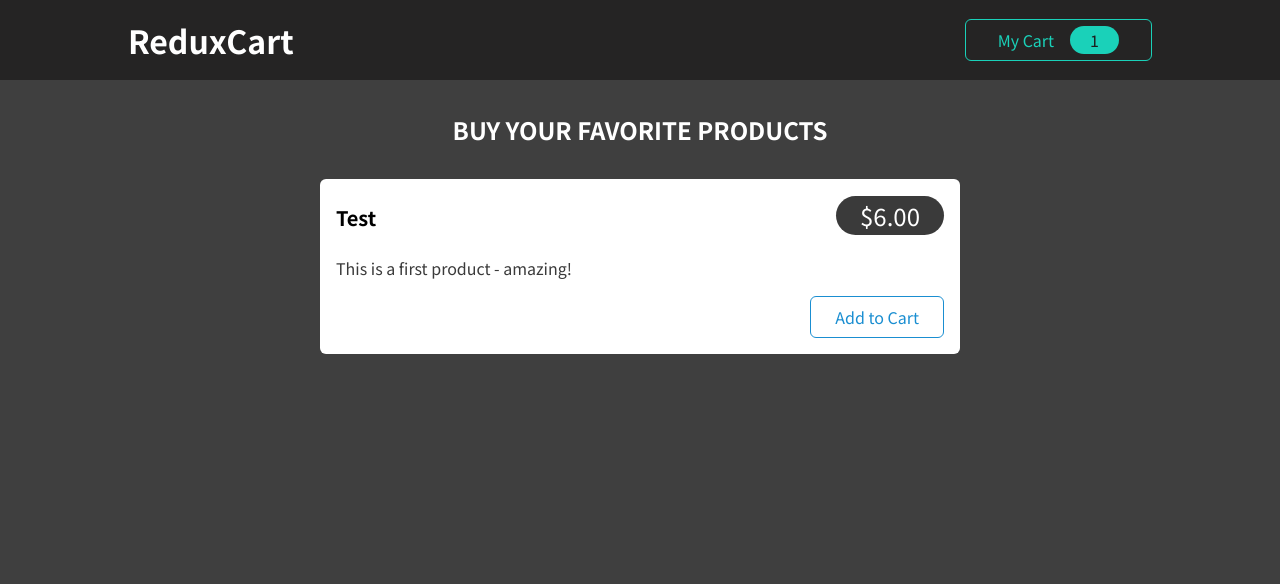
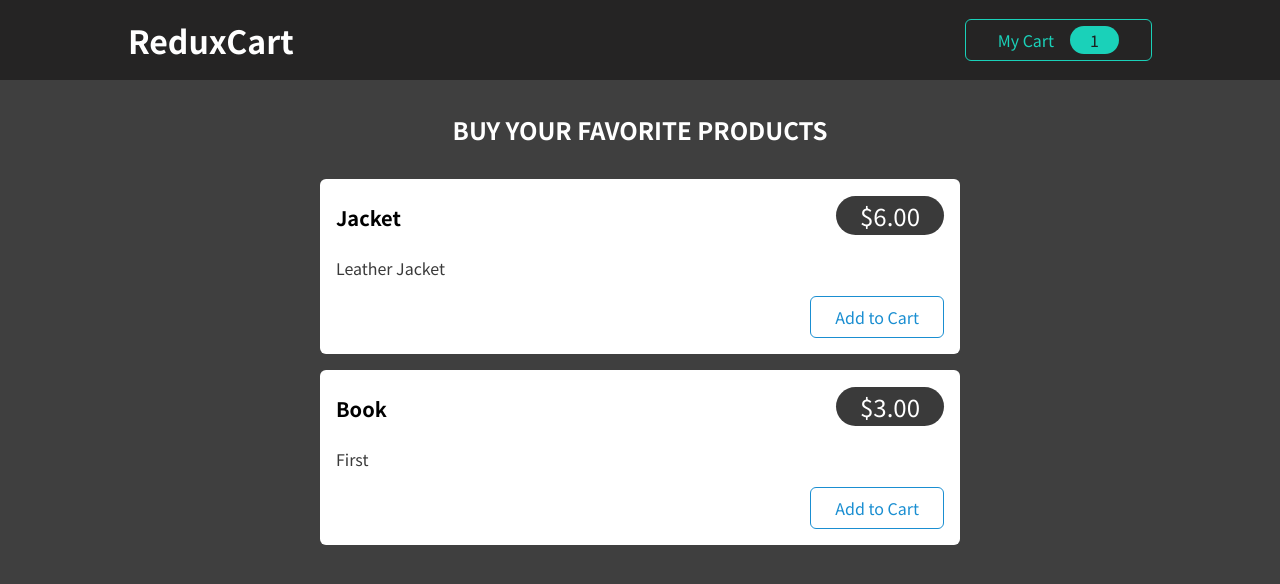
Before and after one commit to iffi47/advance-redux, a React (Create React App) app: page / in a window 1280 px wide. Shown: the top 584 px of the page. Built offline with nearby package versions, Linux system fonts and the light colour scheme.

Commit message:
refactor ProductItem and Products components to integrate cart functionality and improve product listing

```diff
--- a/src/components/Shop/ProductItem.js
+++ b/src/components/Shop/ProductItem.js
@@ -1,9 +1,21 @@
 import Card from '../UI/Card';
 import classes from './ProductItem.module.css';
+import { useDispatch } from "react-redux";
+import { cartActions } from "../../store/cart";
 
 const ProductItem = (props) => {
-  const { title, price, description } = props;
+  const { title, price, description, id } = props;
+  const dispatch = useDispatch();
 
+  const addItemToCart = (event) => {
+   dispatch(
+    cartActions.addItemToCart({
+     id,
+     title,
+     price,
+    }),
+   );
+  };
   return (
    <li className={classes.item}>
     <Card>
@@ -13,7 +25,7 @@ const ProductItem = (props) => {
      </header>
      <p>{description}</p>
      <div className={classes.actions}>
-          <button>Add to Cart</button>
+      <button onClick={addItemToCart}>Add to Cart</button>
      </div>
     </Card>
    </li>
--- a/src/components/Shop/Products.js
+++ b/src/components/Shop/Products.js
@@ -1,16 +1,27 @@
 import ProductItem from './ProductItem';
 import classes from './Products.module.css';
+
+
+
+const DUMMY_PRODUCTS = [
+ { id: 1, title: "Jacket", price: 6, description: "Leather Jacket" },
+ { id: 2, title: "Book", price: 3, description: "First" },
+];
 
 const Products = (props) => {
   return (
    <section className={classes.products}>
     <h2>Buy your favorite products</h2>
     <ul>
+     {DUMMY_PRODUCTS.map((product) => (
       <ProductItem
-          title='Test'
-          price={6}
-          description='This is a first product - amazing!'
+       key={product.id}
+       id={product.id}
+       title={product.title}
+       price={product.price}
+       description={product.description}
       />
+     ))}
     </ul>
    </section>
   );
```
Lines whose indentation alone changed are shown as unchanged.
